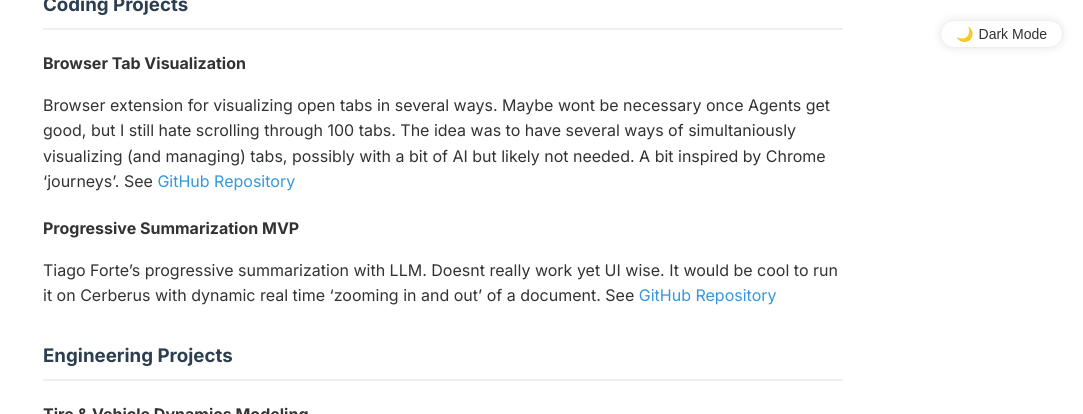
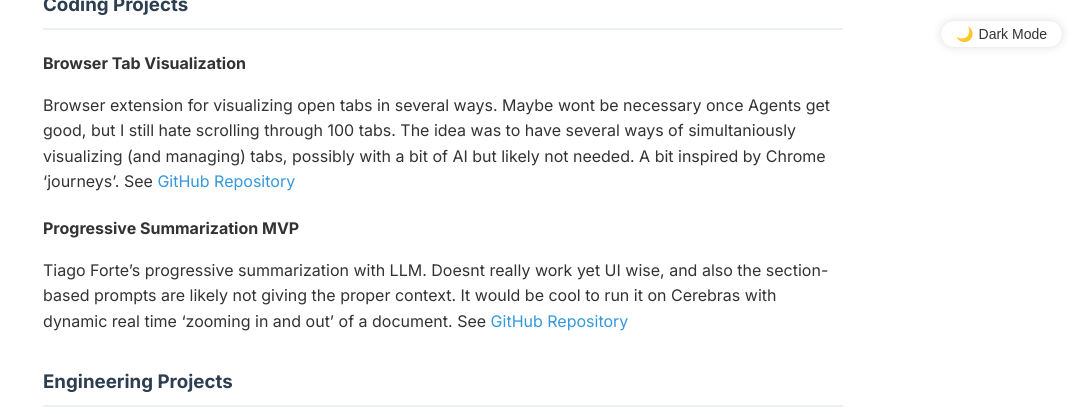
Before and after one commit to ariel-gil/ariel-gil.github.io, a Jekyll site: the page built from index.md, in a window 1280 px wide and 900 px high, scrolled down 2354 px, cut to the strip 0-414 px from the top of the window. Shown: the whole strip, without its empty margins (197-1280 px from the left). Built offline with Jekyll 4.4.1, drawn with Linux system fonts in a browser that asks for light colours.

Commit message:
Update coding_projects.yml

```diff
--- a/_data/coding_projects.yml
+++ b/_data/coding_projects.yml
@@ -2,4 +2,4 @@
   description: "Browser extension for visualizing open tabs in several ways. Maybe wont be necessary once Agents get good, but I still hate scrolling through 100 tabs. The idea was to have several ways of simultaniously visualizing (and managing) tabs, possibly with a bit of AI but likely not needed. A bit inspired by Chrome 'journeys'. See [GitHub Repository](https://github.com/ariel-gil/tab-visualization)"
 
 - title: "Progressive Summarization MVP"
-  description: "Tiago Forte's progressive summarization with LLM. Doesnt really work yet UI wise. It would be cool to run it on Cerberus with dynamic real time 'zooming in and out' of a document. See [GitHub Repository](https://github.com/ariel-gil/progressive_summarization)"
+  description: "Tiago Forte's progressive summarization with LLM. Doesnt really work yet UI wise, and also the section-based prompts are likely not giving the proper context. It would be cool to run it on Cerebras with dynamic real time 'zooming in and out' of a document. See [GitHub Repository](https://github.com/ariel-gil/progressive_summarization)"
```
